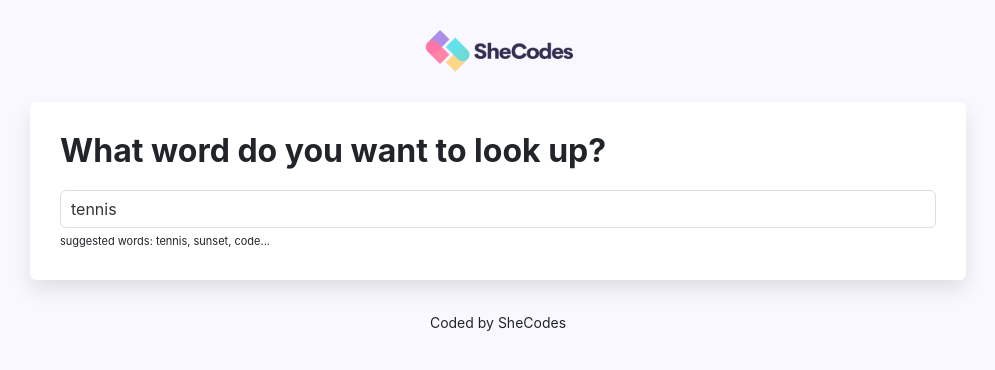
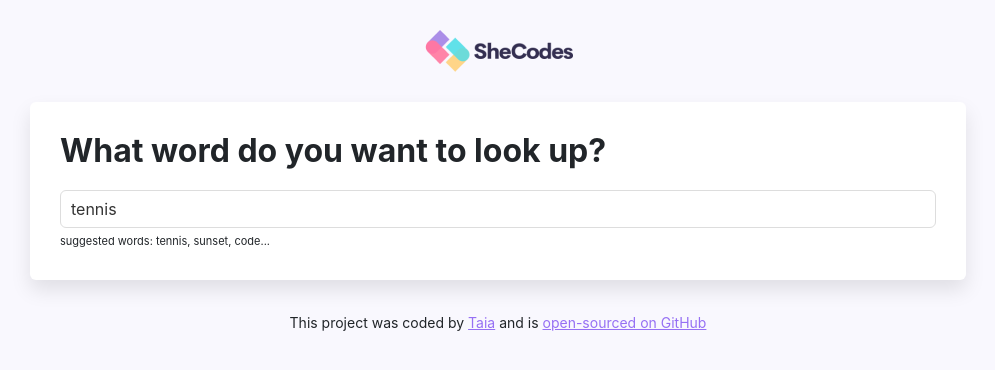
Before and after one commit to t-taia/dictionary-project, a React (Create React App) app: page / in a window 1280 px wide. Shown: the top 370 px of the page, without its empty margins (142-1137 px from the left). Built offline with nearby package versions, Linux system fonts and the light colour scheme; no server answers.

Commit message:
github link added

```diff
--- a/src/App.js
+++ b/src/App.js
@@ -20,7 +20,13 @@ function App() {
 
         {/*------Footer--------*/}
         <footer className="App-footer">
-          <small>Coded by SheCodes</small>
+          <small>
+          This project was coded by {" "}
+        <a href="https://github.com/t-taia/" target="_blank" rel="noopener noreferrer">
+          Taia</a> and is{" "}
+        <a href="https://github.com/t-taia/dictionary-project" target="_blank" rel="noopener noreferrer">
+        open-sourced on GitHub</a>
+          </small>
           </footer>
       </div>
     </div>
```
